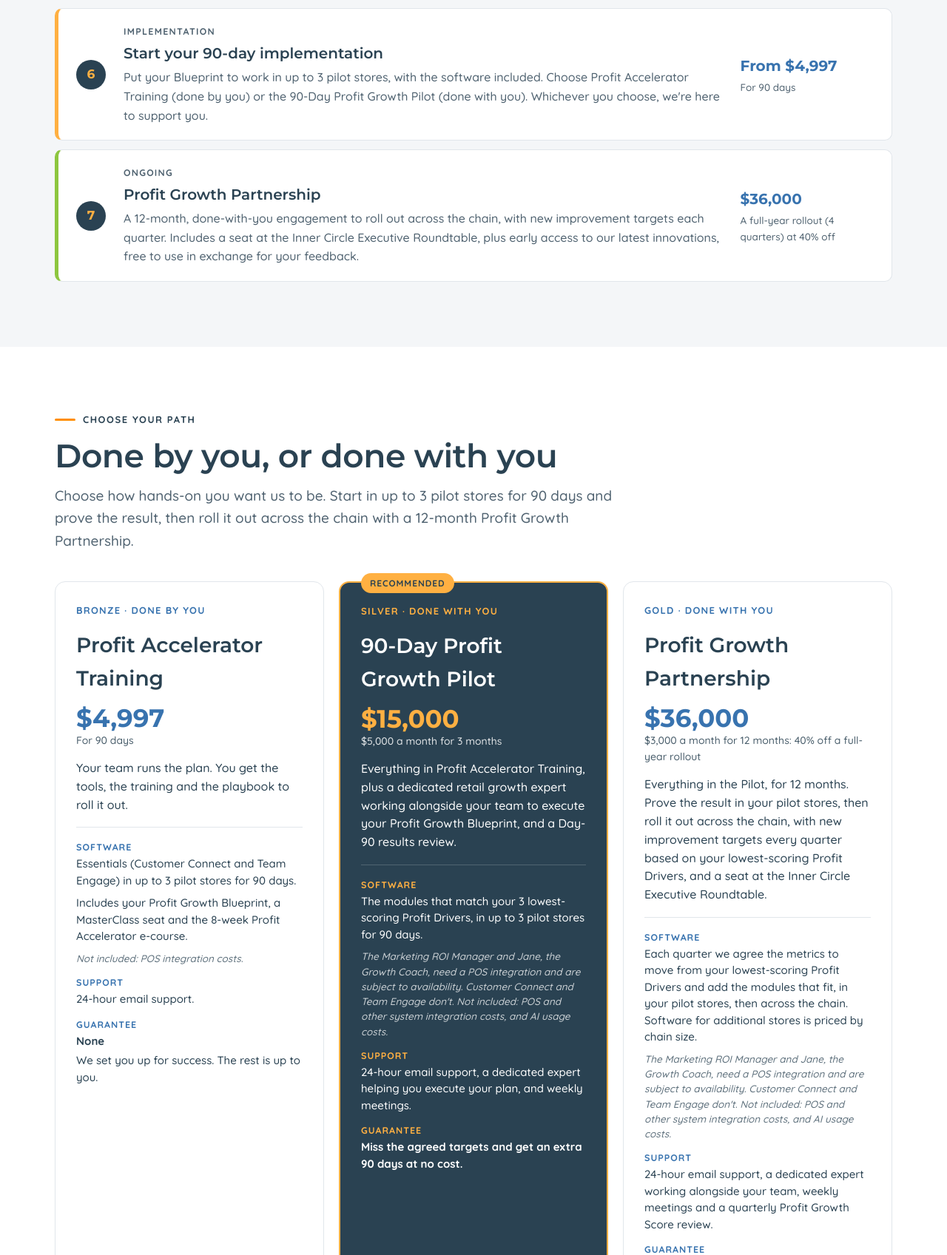
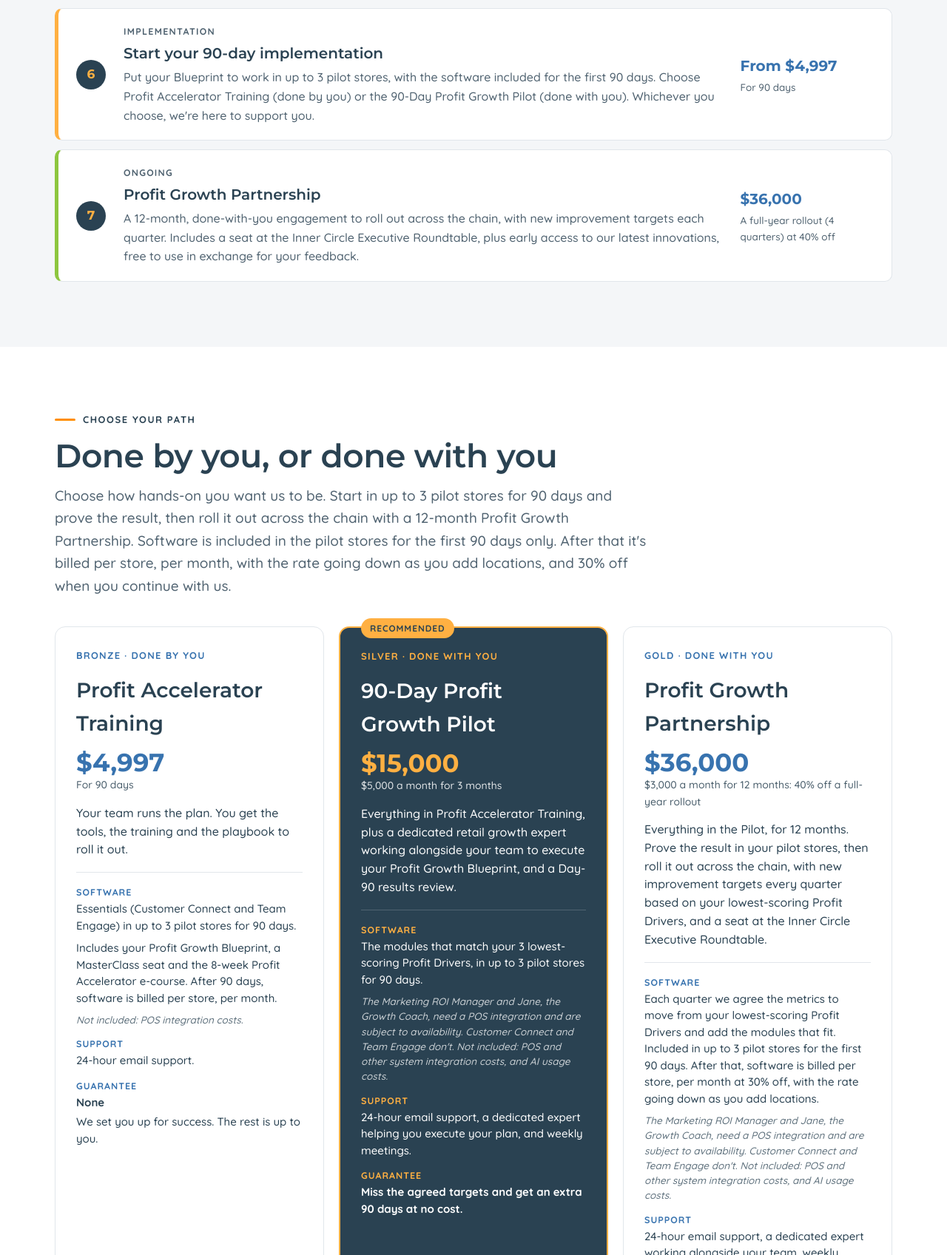
Before and after one commit to DevDcx/dgm-website, a plain HTML site: page how-we-work/index.html in a window 1280 px wide. Shown: the part 3099-4796 px from the top of the page at 74% size. Drawn offline with Linux system fonts and the light colour scheme.

Commit message:
Software included for the first 90 days only; then per store, per month with volume pricing and 30% off
Co-Authored-By: Claude Opus 5.5 <noreply@anthropic.com>
Claude-Session: https://claude.ai/code/session_01XNybfvXA3zH16sED8HQwq4

```diff
--- a/how-we-work/index.html
+++ b/how-we-work/index.html
@@ -228,7 +228,7 @@ a{color:#3873AF}a:hover{color:#2A4252}
 <div style="flex: 999 1 360px; min-width: 0; display: flex; flex-direction: column; gap: 4px">
 <div style="font-size: 12.5px; letter-spacing: .1em; text-transform: uppercase; font-weight: 700; color: #4F6270">Implementation</div>
 <h3 style="margin: 0; font-family: 'Montserrat', sans-serif; font-size: 20px; font-weight: 600">Start your 90-day implementation</h3>
-<p style="margin: 0; font-size: 16px; color: #4F6270">Put your Blueprint to work in up to 3 pilot stores, with the software included. Choose Profit Accelerator Training (done by you) or the 90-Day Profit Growth Pilot (done with you). Whichever you choose, we're here to support you.</p>
+<p style="margin: 0; font-size: 16px; color: #4F6270">Put your Blueprint to work in up to 3 pilot stores, with the software included for the first 90 days. Choose Profit Accelerator Training (done by you) or the 90-Day Profit Growth Pilot (done with you). Whichever you choose, we're here to support you.</p>
 </div>
 <div style="flex: 1 1 180px; display: flex; flex-direction: column; align-items: flex-start; gap: 2px">
 <span style="font-family: 'Montserrat', sans-serif; font-weight: 700; font-size: 20px; color: #3873AF">From $4,997</span>
@@ -259,7 +259,7 @@ a{color:#3873AF}a:hover{color:#2A4252}
 <div style="display: flex; flex-direction: column; gap: 14px; max-width: 800px">
 <div style="display: flex; align-items: center; gap: 10px; font-size: 13px; letter-spacing: .12em; text-transform: uppercase; font-weight: 700"><span style="width: 28px; height: 3px; background: #FF8E00; border-radius: 2px"></span>Choose your path</div>
 <h2 style="margin: 0; font-family: 'Montserrat', sans-serif; font-size: clamp(30px, 3.8vw, 44px); line-height: 1.12; letter-spacing: -.01em; font-weight: 600">Done by you, or done with you</h2>
-<p style="margin: 0; font-size: 19px; color: #4F6270">Choose how hands-on you want us to be. Start in up to 3 pilot stores for 90 days and prove the result, then roll it out across the chain with a 12-month Profit Growth Partnership.</p>
+<p style="margin: 0; font-size: 19px; color: #4F6270">Choose how hands-on you want us to be. Start in up to 3 pilot stores for 90 days and prove the result, then roll it out across the chain with a 12-month Profit Growth Partnership. Software is included in the pilot stores for the first 90 days only. After that it's billed per store, per month, with the rate going down as you add locations, and 30% off when you continue with us.</p>
 </div>
 <div style="display: grid; grid-template-columns: repeat(auto-fit, minmax(min(300px, 100%), 1fr)); gap: 20px; align-items: stretch">
 
@@ -273,7 +273,7 @@ a{color:#3873AF}a:hover{color:#2A4252}
 </div>
 <p style="margin: 0; font-size: 16px; line-height: 1.55">Your team runs the plan. You get the tools, the training and the playbook to roll it out.</p>
 <dl style="margin: 4px 0 0; display: flex; flex-direction: column; gap: 12px; border-top: 1px solid #E1E6EB; padding-top: 16px">
-<div><dt style="font-size: 12.5px; letter-spacing: .08em; text-transform: uppercase; font-weight: 700; color: #3873AF">Software</dt><dd style="margin: 2px 0 0; font-size: 15px; line-height: 1.5">Essentials (Customer Connect and Team Engage) in up to 3 pilot stores for 90 days.</dd><dd style="margin: 8px 0 0; font-size: 15px; line-height: 1.5">Includes your Profit Growth Blueprint, a MasterClass seat and the 8-week Profit Accelerator e-course.</dd><dd style="margin: 8px 0 0; font-size: 13.5px; line-height: 1.5; opacity: .75; font-style: italic">Not included: POS integration costs.</dd></div>
+<div><dt style="font-size: 12.5px; letter-spacing: .08em; text-transform: uppercase; font-weight: 700; color: #3873AF">Software</dt><dd style="margin: 2px 0 0; font-size: 15px; line-height: 1.5">Essentials (Customer Connect and Team Engage) in up to 3 pilot stores for 90 days.</dd><dd style="margin: 8px 0 0; font-size: 15px; line-height: 1.5">Includes your Profit Growth Blueprint, a MasterClass seat and the 8-week Profit Accelerator e-course. After 90 days, software is billed per store, per month.</dd><dd style="margin: 8px 0 0; font-size: 13.5px; line-height: 1.5; opacity: .75; font-style: italic">Not included: POS integration costs.</dd></div>
 <div><dt style="font-size: 12.5px; letter-spacing: .08em; text-transform: uppercase; font-weight: 700; color: #3873AF">Support</dt><dd style="margin: 2px 0 0; font-size: 15px; line-height: 1.5">24-hour email support.</dd></div>
 <div><dt style="font-size: 12.5px; letter-spacing: .08em; text-transform: uppercase; font-weight: 700; color: #3873AF">Guarantee</dt><dd style="margin: 2px 0 0; font-size: 15px; line-height: 1.5; font-weight: 700">None</dd><dd style="margin: 4px 0 0; font-size: 15px; line-height: 1.5">We set you up for success. The rest is up to you.</dd></div>
 </dl>
@@ -305,7 +305,7 @@ a{color:#3873AF}a:hover{color:#2A4252}
 </div>
 <p style="margin: 0; font-size: 16px; line-height: 1.55">Everything in the Pilot, for 12 months. Prove the result in your pilot stores, then roll it out across the chain, with new improvement targets every quarter based on your lowest-scoring Profit Drivers, and a seat at the Inner Circle Executive Roundtable.</p>
 <dl style="margin: 4px 0 0; display: flex; flex-direction: column; gap: 12px; border-top: 1px solid #E1E6EB; padding-top: 16px">
-<div><dt style="font-size: 12.5px; letter-spacing: .08em; text-transform: uppercase; font-weight: 700; color: #3873AF">Software</dt><dd style="margin: 2px 0 0; font-size: 15px; line-height: 1.5">Each quarter we agree the metrics to move from your lowest-scoring Profit Drivers and add the modules that fit, in your pilot stores, then across the chain. Software for additional stores is priced by chain size.</dd><dd style="margin: 8px 0 0; font-size: 13.5px; line-height: 1.5; opacity: .75; font-style: italic">The Marketing ROI Manager and Jane, the Growth Coach, need a POS integration and are subject to availability. Customer Connect and Team Engage don't. Not included: POS and other system integration costs, and AI usage costs.</dd></div>
+<div><dt style="font-size: 12.5px; letter-spacing: .08em; text-transform: uppercase; font-weight: 700; color: #3873AF">Software</dt><dd style="margin: 2px 0 0; font-size: 15px; line-height: 1.5">Each quarter we agree the metrics to move from your lowest-scoring Profit Drivers and add the modules that fit. Included in up to 3 pilot stores for the first 90 days. After that, software is billed per store, per month at 30% off, with the rate going down as you add locations.</dd><dd style="margin: 8px 0 0; font-size: 13.5px; line-height: 1.5; opacity: .75; font-style: italic">The Marketing ROI Manager and Jane, the Growth Coach, need a POS integration and are subject to availability. Customer Connect and Team Engage don't. Not included: POS and other system integration costs, and AI usage costs.</dd></div>
 <div><dt style="font-size: 12.5px; letter-spacing: .08em; text-transform: uppercase; font-weight: 700; color: #3873AF">Support</dt><dd style="margin: 2px 0 0; font-size: 15px; line-height: 1.5">24-hour email support, a dedicated expert working alongside your team, weekly meetings and a quarterly Profit Growth Score review.</dd></div>
 <div><dt style="font-size: 12.5px; letter-spacing: .08em; text-transform: uppercase; font-weight: 700; color: #3873AF">Guarantee</dt><dd style="margin: 2px 0 0; font-size: 15px; line-height: 1.5; font-weight: 700">Miss the agreed targets and get an extra 90 days at no cost.</dd></div>
 </dl>
```
Also changed, not shown: src/How.dc.html (+4 -4 lines).
